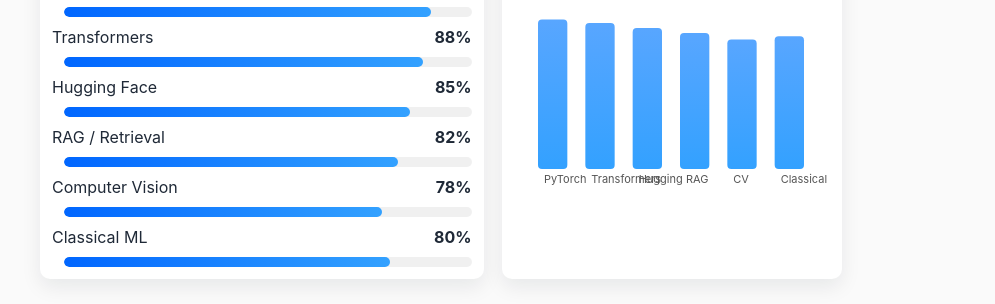
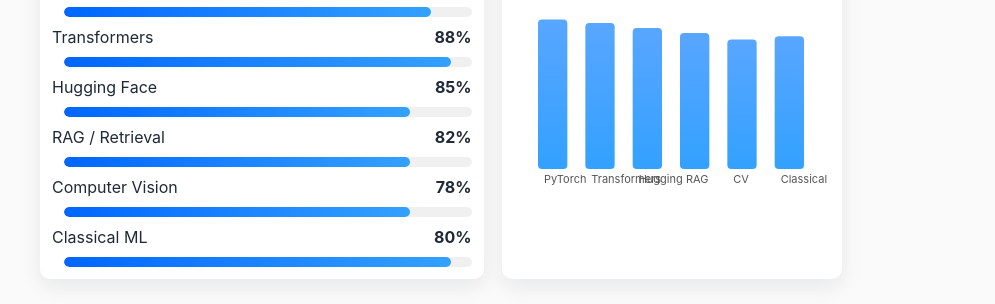
Before and after one commit to Ankush-Patil99/Ankush-Patil99.github.io, a plain HTML site: page index.html in a window 1280 px wide. Shown: the part 554-858 px from the top of the page, without its empty margins (138-1133 px from the left). Drawn offline with Linux system fonts and the light colour scheme.

Commit message:
Update index.html

```diff
--- a/index.html
+++ b/index.html
@@ -220,19 +220,19 @@
           <div class="bar-track"><div class="bar-fill" data-val="90"></div></div>
 
           <div class="skill-row"><div>Transformers</div><div> <strong>88%</strong></div></div>
-          <div class="bar-track"><div class="bar-fill" data-val="88"></div></div>
+          <div class="bar-track"><div class="bar-fill" data-val="95"></div></div>
 
           <div class="skill-row"><div>Hugging Face</div><div> <strong>85%</strong></div></div>
           <div class="bar-track"><div class="bar-fill" data-val="85"></div></div>
 
           <div class="skill-row"><div>RAG / Retrieval</div><div> <strong>82%</strong></div></div>
-          <div class="bar-track"><div class="bar-fill" data-val="82"></div></div>
+          <div class="bar-track"><div class="bar-fill" data-val="85"></div></div>
 
           <div class="skill-row"><div>Computer Vision</div><div> <strong>78%</strong></div></div>
-          <div class="bar-track"><div class="bar-fill" data-val="78"></div></div>
+          <div class="bar-track"><div class="bar-fill" data-val="85"></div></div>
 
           <div class="skill-row"><div>Classical ML</div><div> <strong>80%</strong></div></div>
-          <div class="bar-track"><div class="bar-fill" data-val="80"></div></div>
+          <div class="bar-track"><div class="bar-fill" data-val="95"></div></div>
         </div>
 
         <div class="graph" id="skillGraph" style="width:340px">
```
